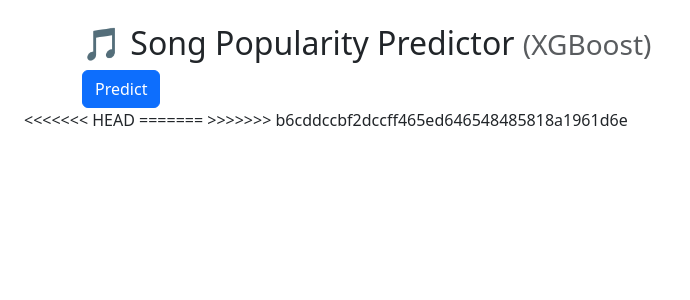
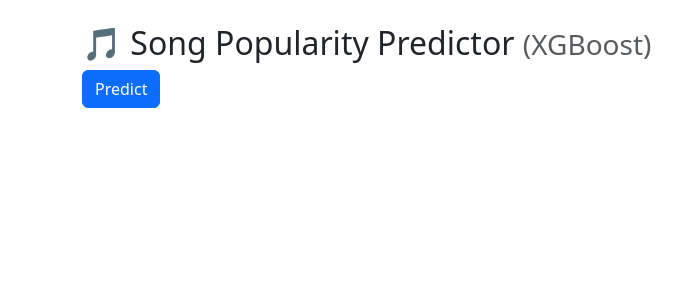
Before and after one commit to meeshou78/music-popularity-predictor, a Flask app: page / in a window 1280 px wide. Shown: the top 300 px of the page, without its empty margins (0-690 px from the left). Run offline with Flask 3, Linux system fonts and the light colour scheme; parts of the project's set-up code (start-up, migrations or seed data) failed here and were passed over.

Commit message:
Update index.html

```diff
--- a/templates/index.html
+++ b/templates/index.html
@@ -54,8 +54,4 @@
     {% endif %}
   </div>
 </body>
-<<<<<<< HEAD
 </html>
-=======
-</html>
->>>>>>> b6cddccbf2dccff465ed646548485818a1961d6e
```
